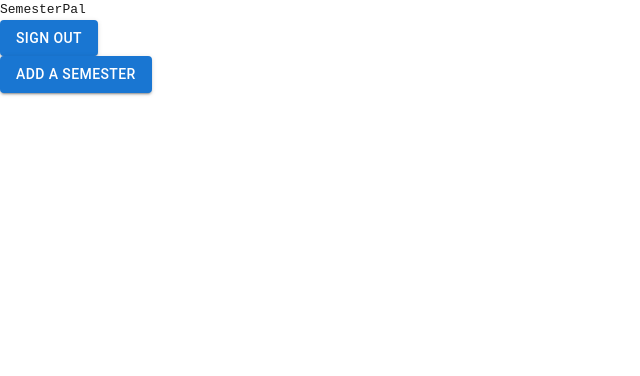
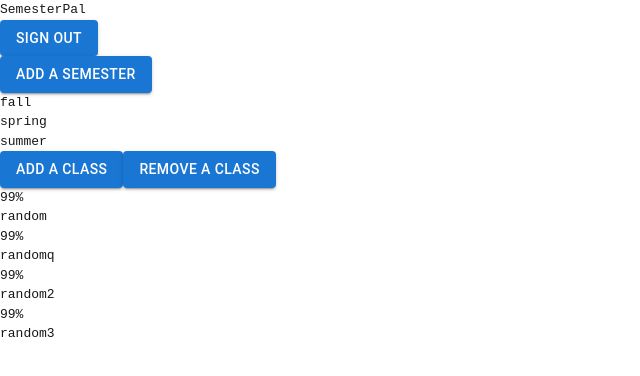
Before and after one commit to drh-14/semester-pal, a Next.js app: page /homePage in a window 1280 px wide. Shown: the top 376 px of the page, without its empty margins (0-640 px from the left). Built offline with nearby package versions, Linux system fonts and the light colour scheme.

Commit message:
finished semester bar

```diff
--- a/src/app/classPage/page.tsx
+++ b/src/app/classPage/page.tsx
@@ -1,6 +1,8 @@
+import Navbar from '@/components/Navbar';
 export default function ClassPage(){
     return(
         <div className = 'flex flex-col gap-8'>
+            <Navbar></Navbar>
 
         </div>
     )
--- a/src/app/homePage/page.tsx
+++ b/src/app/homePage/page.tsx
@@ -1,13 +1,18 @@
 import ClassGrid from '@/components/homepage/ClassGrid';
+import SemesterBar from '@/components/homepage/SemesterBar';
 import Navbar from '../../components/Navbar';
 import { Button, Modal } from '@mui/material';
 export default function Homepage(){
     return(
-        <div className = 'flex flex-col justify-center items-center gap-16'>
+        <div className = 'flex flex-col justify-center items-center gap-8'>
             <Navbar></Navbar>
             <Button variant = 'contained'>Add a Semester</Button>
-
-
+            <SemesterBar semesters = {['fall', 'spring', 'summer']}></SemesterBar>
+            <div className = 'flex gap-4'>
+            <Button variant = "contained">Add a Class</Button>
+            <Button variant = 'contained'>Remove a Class</Button>
+            </div>
+            <ClassGrid classes = {[{color: '', grade: 99, courseName: 'random'},{color: '', grade: 99, courseName: 'randomq'},{color: '', grade: 99, courseName: 'random2'},{color: '', grade: 99, courseName: 'random3'}]}></ClassGrid>
         </div>
     )
 }
--- a/src/components/homepage/ClassBanner.tsx
+++ b/src/components/homepage/ClassBanner.tsx
@@ -4,9 +4,9 @@ export type course = {color: string, grade: number, courseName: string}
 export default function ClassBanner(props: course){
     const router = useRouter();
     return(
-        <div onClick = {() => router.push('/classPage')} className = 'border-2 border-solid rounded-md bg-white flex items-center'>
-            <div className = {`bg-${props.color}`}>{props.grade}</div>
-            <div>{props.courseName}</div>
+        <div onClick = {() => router.push('./classPage')} className = {`max-w-sm break-normal border-2 bg-red-200 pt-8 pr-8 pl-8 text-center gap-8 border-solid border-black rounded-md flex flex-col items-center`}>
+            <div className = 'text-7xl text-white'>{props.grade}%</div>
+            <div className = 'text-5xl'>{props.courseName}</div>
         </div>
     )
 }
--- a/src/components/homepage/ClassGrid.tsx
+++ b/src/components/homepage/ClassGrid.tsx
@@ -3,7 +3,7 @@ import ClassBanner from './ClassBanner'
 type classGridProps = {classes: course[]};
 export default function ClassGrid(props: classGridProps){
     return(
-        <div className = 'grid grid-cols-2 gap-8 w-4/5'>
+        <div className = 'grid grid-cols-2 gap-8 w-4/12'>
             {props.classes.map((course) => <ClassBanner key = {course.courseName} color = {course.color} courseName = {course.courseName} grade = {course.grade}></ClassBanner>)}
         </div>
     )
--- a/src/components/homepage/SemesterBar.tsx
+++ b/src/components/homepage/SemesterBar.tsx
@@ -1,9 +1,9 @@
 type SemesterBarProps = {semesters: string[]}
 export default function SemesterBar(props: SemesterBarProps){
     return(
-        <div className = 'flex gap-4'>
+        <div className = 'flex gap-12 max-w-1/4 overflow-auto text-4xl border-2 border-solid border-black p-2'>
             {props.semesters.map((semester) =>
-            <div onClick = {() => null}>{semester}</div>)}
+            <div key = {semester}>{semester}</div>)}
         </div>
     )
 }
```
